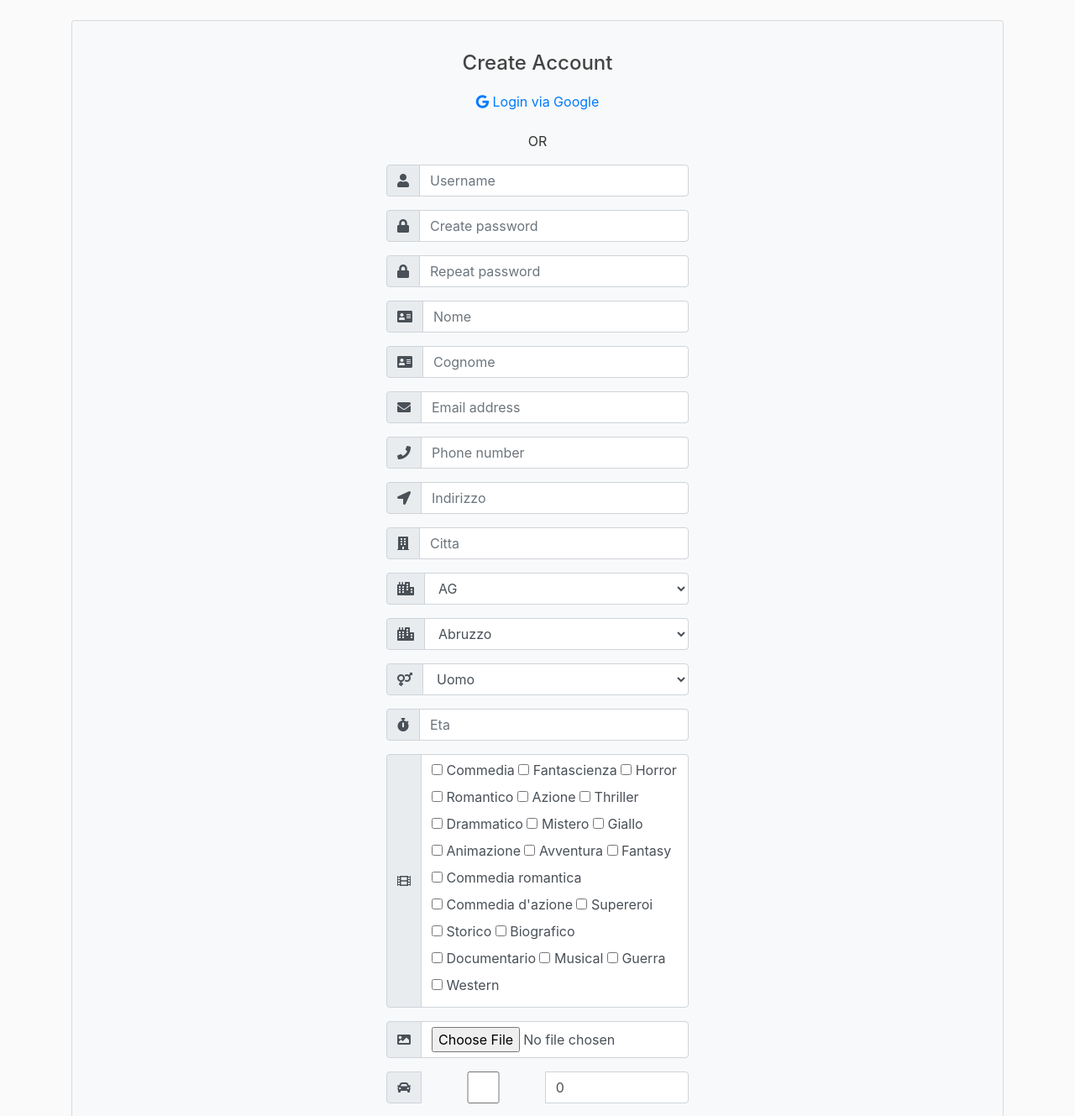
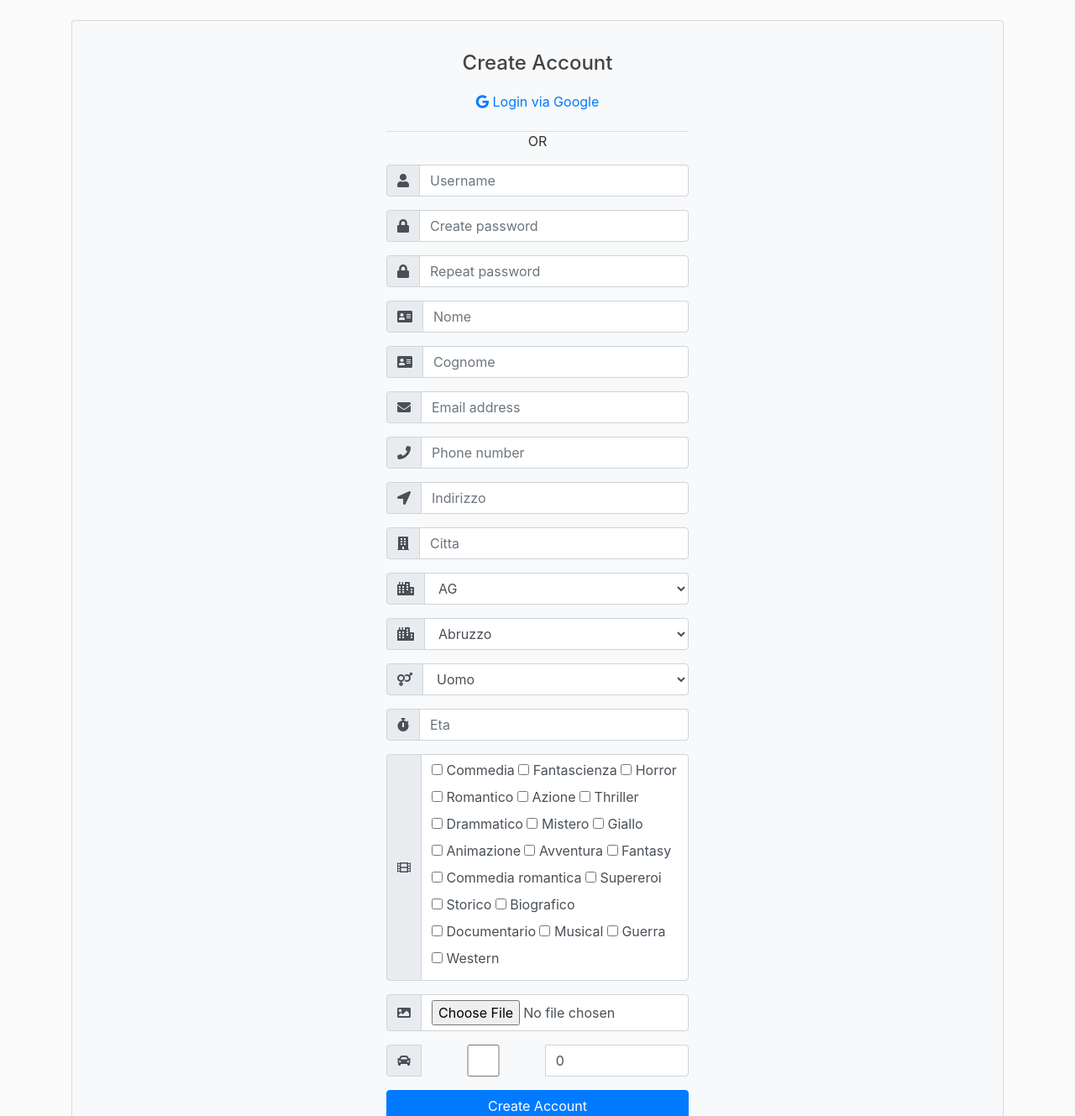
Before and after one commit to lucacasarotti/AWM, a Django app: page /utenti/registrazione/ in a window 1280 px wide. Shown: the part 56-1385 px from the top of the page at 84% size. Run offline with Django 3.2, Linux system fonts and the light colour scheme; some libraries are stand-ins or nearby versions.

Commit message:
registrazione

```diff
--- a/CineDate/settings.py
+++ b/CineDate/settings.py
@@ -138,8 +138,9 @@ USE_I18N = True
 USE_L10N = True
 
 USE_TZ = True
+
+MEDIA_ROOT = os.path.join(BASE_DIR, 'media')
 MEDIA_URL = '/media/'
-
 # Static files (CSS, JavaScript, Images)
 # https://docs.djangoproject.com/en/3.1/howto/static-files/
 
--- a/CineDate/urls.py
+++ b/CineDate/urls.py
@@ -13,8 +13,12 @@ Including another URLconf
     1. Import the include() function: from django.urls import include, path
     2. Add a URL to urlpatterns:  path('blog/', include('blog.urls'))
 """
+from django.conf.urls.static import static
 from django.contrib import admin
+from django.contrib.staticfiles.urls import staticfiles_urlpatterns
 from django.urls import path, include
+
+from CineDate import settings
 from main import views as main_views
 
 urlpatterns = [
@@ -23,3 +27,6 @@ urlpatterns = [
     path('utenti/',include('utenti.urls')),
     path('inviti/', include('inviti.urls')),
 ]
+
+urlpatterns += staticfiles_urlpatterns()
+urlpatterns += static(settings.MEDIA_URL, document_root=settings.MEDIA_ROOT)
--- a/main/static/main.css
+++ b/main/static/main.css
@@ -82,3 +82,24 @@ a.article-title:hover {
 .account-heading {
   font-size: 2.5rem;
 }
+.divider-text {
+    position: relative;
+    text-align: center;
+    margin-top: 15px;
+    margin-bottom: 15px;
+}
+.divider-text span {
+    padding: 7px;
+    font-size: 12px;
+    position: relative;
+    z-index: 2;
+}
+.divider-text:after {
+    content: "";
+    position: absolute;
+    width: 100%;
+    border-bottom: 1px solid #ddd;
+    top: 55%;
+    left: 0;
+    z-index: 1;
+}
--- a/static/GenreList.py
+++ b/static/GenreList.py
@@ -5,6 +5,6 @@ class GenreList:
                  ("Thriller","Thriller"),("Drammatico","Drammatico"),("Mistero","Mistero"),
                  ("Giallo","Giallo"),("Animazione","Animazione"),("Avventura","Avventura"),
                  ("Fantasy","Fantasy"),("Commedia romantica","Commedia romantica"),
-                 ("Commedia d\'azione","Commedia d\'azione"),("Supereroi","Supereroi"),
-                 ("Storico","Storico"),("Biografico","Biografico"),("Documentario","Documentario"),
+                 ("Supereroi","Supereroi"),("Storico","Storico"),("Biografico","Biografico"),
+                 ("Documentario","Documentario"),
                  ("Musical","Musical"),("Guerra","Guerra"),("Western","Western")]
--- a/utenti/forms.py
+++ b/utenti/forms.py
@@ -31,12 +31,7 @@ class UserForm(forms.ModelForm):
                   'last_name',
                   'email')
 
-    #def __init__(self, *args, **kwargs):
-    #    oauth_user = kwargs.pop('oauth_user')
-    #    super(UserForm, self).__init__(*args, **kwargs)
-    #    if oauth_user == 1:
-    #        del self.fields['password']
-    #        del self.fields['conferma_password']
+
 
     def clean_username(self):
         if not re.match("^[A-Za-z0-9]+$", self.cleaned_data['username']):
@@ -94,6 +89,7 @@ class UtenteCineDateForm(forms.ModelForm):
     regione = forms.ChoiceField(choices=GeoList.Anagrafica.ListaRegioni)
 
     class Meta:
+
         model = Profile
         fields = ['indirizzo',
                   'citta',
@@ -108,6 +104,9 @@ class UtenteCineDateForm(forms.ModelForm):
                   'posti_macchina'
                   ]
 
+    #    if oauth_user == 1:
+    #        del self.fields['password']
+    #        del self.fields['conferma_password']
     def clean_indirizzo(self):
         # controllo indirizzo
         if not re.match("^[A-Za-z0-9/ 'èòàùì]+$", self.cleaned_data['indirizzo']):
@@ -161,3 +160,7 @@ class UtenteCineDateForm(forms.ModelForm):
         if not (0 <= int(self.cleaned_data['posti_macchina']) <= 8):
             raise ValidationError(_('Errore: il numero posti macchina deve essere compresa fra 1 e 8.'))
         return self.cleaned_data['posti_macchina']
+
+    def clean_generi_preferiti(self):
+        self.cleaned_data['generi_preferiti']=str(self.cleaned_data['generi_preferiti']).replace('[','').replace(']','').replace('\'','')
+        return self.cleaned_data['generi_preferiti']
--- a/utenti/models.py
+++ b/utenti/models.py
@@ -34,6 +34,7 @@ class Profile(models.Model):
 
     def foto_profilo_or_default(self, default_path=static("/images/user_default.jpg")):
         if self.foto_profilo:
+            print(settings.MEDIA_URL + str(self.foto_profilo))
             return settings.MEDIA_URL + str(self.foto_profilo)
         return default_path
     class Meta:
--- a/utenti/templates/utenti/modifica_profilo.html
+++ b/utenti/templates/utenti/modifica_profilo.html
@@ -24,6 +24,7 @@
                                 <button type="submit" class="btn btn-success">Applica modifiche</button>
                             </div>
                         </div>
+
                     </form>
                     <script src="https://code.jquery.com/jquery-1.11.1.min.js"></script>
                     <script src="https://cdn.jsdelivr.net/jquery.validation/1.16.0/jquery.validate.min.js"></script>
--- a/utenti/templates/utenti/registrazione.html
+++ b/utenti/templates/utenti/registrazione.html
@@ -4,6 +4,7 @@
     <title>CineDate-Registrazione</title>
 {% endblock %}
 {% block body %}
+<link rel="stylesheet" href="https://use.fontawesome.com/releases/v5.3.0/css/all.css">
 <link rel="stylesheet" href="https://use.fontawesome.com/releases/v5.3.0/css/all.css">
 
 <div class="container">
@@ -15,7 +16,7 @@
 	<p>
 		<a href="" class="btn btn-block" color="white"> <i class="fab fa-google"></i> Login via Google</a>
 	</p>
-	<p class="divider-text" position="relative" text-align="center" margin-top= "15px" margin-bottom=" 15px">
+	<p class="divider-text">
         <div style="text-align: center;"><span class="bg-light">OR</span></div>
     </p>
 
--- a/utenti/views.py
+++ b/utenti/views.py
@@ -16,14 +16,7 @@ from utenti.models import Profile
 import requests
 
 def calcola_lat_lon(request, profile):
-    """
-    Dato il profilo di un utente con i dati relativi alla sua residenza, viene fatta una query a un API esterna che
-    recupera latitudine e longitudine relative alla posizione dell'utente.
 
-    :param request: request utente.
-    :param profile: profilo utente.
-    :return: latitudine, longitudine restituite dall'API.
-    """
 
     response = requests.get('https://open.mapquestapi.com/geocoding/v1/address?'
                             'key=pnGtLbDVt29CZbfiqMMyjUmZHACj4gNX&location=' + profile.indirizzo.replace("/", "")
@@ -35,12 +28,6 @@ def calcola_lat_lon(request, profile):
 
 
 def login_user(request):
-    """
-    Permette agli utenti di effettuare il login.
-
-    :param request: request utente.
-    :return: render della pagina login.
-    """
 
     if request.user.is_authenticated:
         return HttpResponseRedirect(reverse('main:index'))
@@ -64,12 +51,7 @@ def login_user(request):
 
 
 def registrazione(request):
-    """
-    Permette agli utenti di registrarsi al sito.
 
-    :param request: request utente.
-    :return: render della pagina di registrazione o redirect a pagina principale.
-    """
 
     #if nega_accesso_senza_profilo(request):
     #    return HttpResponseRedirect(reverse('utenti:scelta_profilo_oauth'))
@@ -137,6 +119,7 @@ def view_profile(request,oid):
         raise Http404
 
     user_profile = Profile.objects.filter(user=user.pk).first()
+
     if user_profile is None:
         raise Http404
 
@@ -150,14 +133,7 @@ def view_profile(request,oid):
 
 @login_required(login_url='/utenti/login/')
 def edit_profile(request, oid):
-    """
-    Permette agli utenti di modificare il proprio profilo, cambiando i loro dati.
 
-    :param request: request utente.
-    :param oid: id dell'utente di cui si vuole modificare il profilo (con controllo che sia == all'id
-    dell'utente loggato).
-    :return: render pagina modifica profilo o errore 404.
-    """
 
     context = {'base_template': 'main/base_site.html'}
     if int(oid) == int(request.user.pk):
@@ -207,6 +183,7 @@ def edit_profile(request, oid):
             form = UserForm(instance=request.user)
             profile_form = UtenteCineDateForm(instance=profile)
 
+        profile_form.fields['generi_preferiti'].initial=profile.generi_preferiti
         context.update({'form': form})
         context.update({'profileForm': profile_form})
         context['user_profile'] = profile
```
Also changed, not shown: utenti/templates/utenti/profilo.html (+14 -7 lines), db.sqlite3, media/download.jpg (added).
